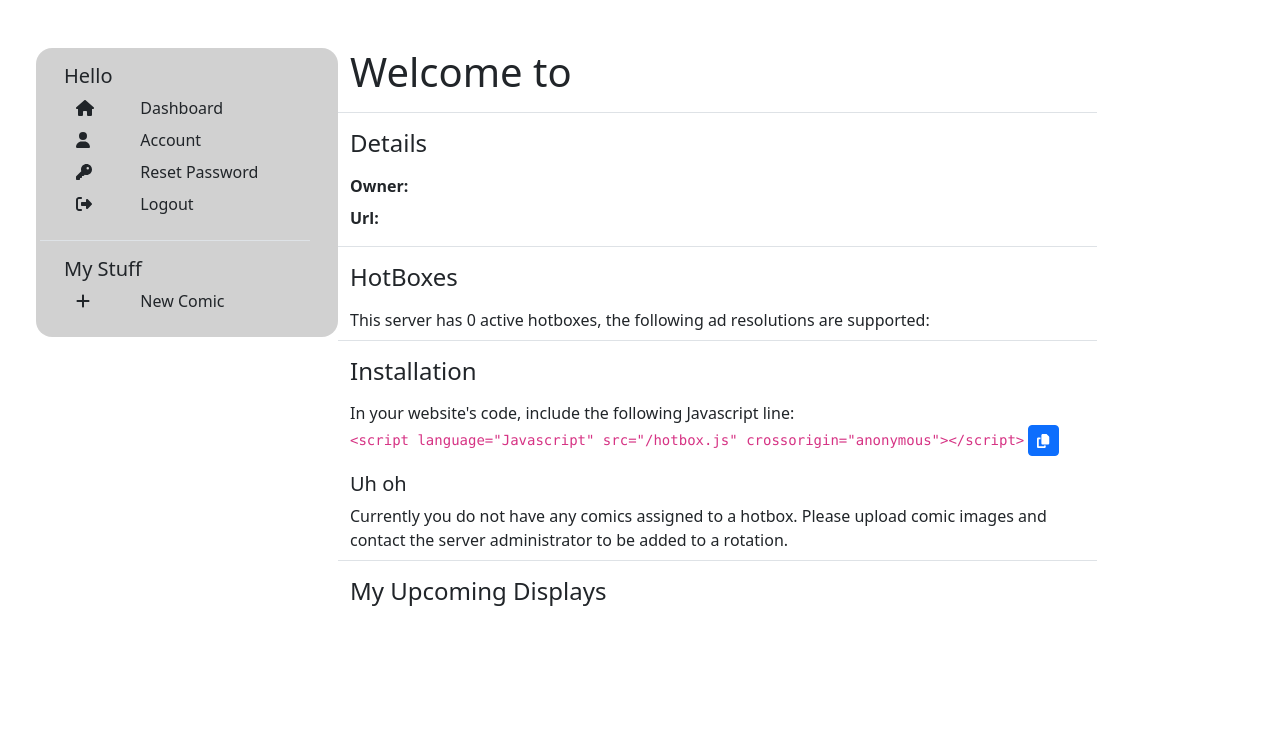
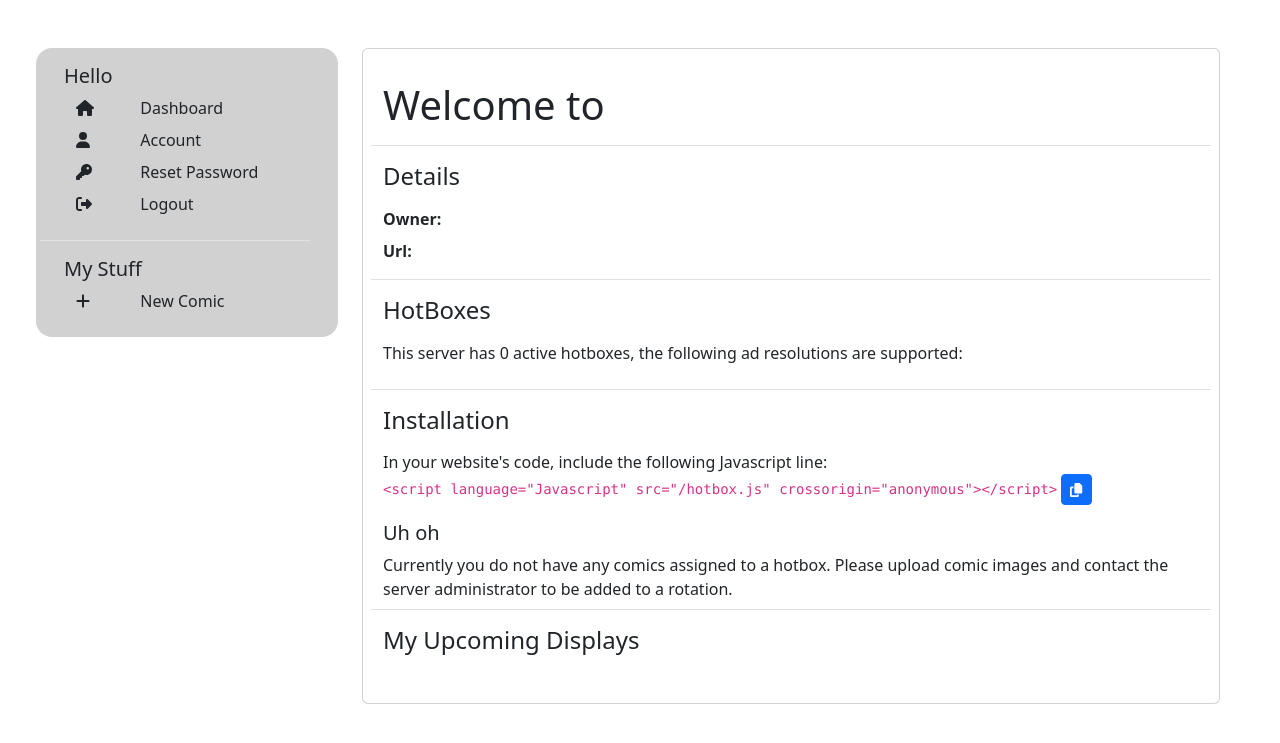
Before and after one commit to clickthulu/comic-hotbox, a Symfony app: template templates/dashboard/index.html.twig in a window 1280 px wide. Shown: the top 743 px of the page. Run offline with Twig, Linux system fonts and the light colour scheme; the template is opened without the code that fills it, so the values that code supplies are empty; some libraries are stand-ins or nearby versions.

Commit message:
Front page and pops

```diff
--- a/public/css/style.css
+++ b/public/css/style.css
@@ -22,3 +22,28 @@
     height: 120px;
     cursor: pointer;
 }
+
+
+.pop-list {
+    position: fixed;
+    top: 50px;
+    right: 50px;
+    width: 350px;
+    z-index: 9999;
+}
+
+.pop {
+    position: relative;
+    border: 2px solid var(--white);
+    border-radius: 16px;
+}
+
+.info-pop {
+    background-color: rgba(38,146,0,75%) !important;
+    color: var(--white)FFF !important;
+}
+
+.error-pop {
+    background-color: #ff0000 !important;
+    color: var(--white)FFF !important;
+}
--- a/templates/dashboard/index.html.twig
+++ b/templates/dashboard/index.html.twig
@@ -3,8 +3,10 @@
 {% block title %}HotBox Dashboard{% endblock %}
 
 {% block body %}
-    <div class="col align-items-center justify-content-center pt-5">
-        <div class="col-10" id="hb-createupdate-hotbox">
+<div class="container">
+    <div class="card mt-5 p-3 col offset">
+        <div class="row" id="register-staff-screen">
+            <div class="col  p-3" id="hb-createupdate-hotbox">
             <div class="row mb-3 border-bottom">
                 <h1 class="mb-3">Welcome to {{ settings.get('server_name').value }}</h1>
             </div>
@@ -25,7 +27,7 @@
                         <h4>HotBoxes</h4>
                     </div>
                     <div class="row mb-2">
-                        <div class="col">
+                        <div class="col mb-3">
                             This server has {{ hotboxes|length }} active hotboxes, the following ad resolutions are supported:
                         </div>
                     </div>
@@ -35,7 +37,7 @@
                             {% set allowedHotbox = allowedHotbox + 1 %}
                         {% endif %}
                         <div class="row mb-2">
-                            <div class="col-4"><b>{{ hotbox.name }}:</b></div>
+                            <div class="col-3 text-end"><b>{{ hotbox.name }}:</b></div>
                             <div class="col">{{ hotbox.imageWidth }} x {{ hotbox.imageHeight }}</div>
                         </div>
                     {% endfor %}
@@ -57,7 +59,7 @@
                             </div>
                         </div>
                     {% else %}
-                        <div class="row mb-2">
+                        <div class="row mb-3">
                             <div class="col">
                                 Insert this piece of code where you want your HotBox:
                             </div>
@@ -65,7 +67,7 @@
                         {% for hotbox in hotboxes %}
                             {% if hotbox.getUserAllowed(app.user) %}
                                 <div class="row mb-2">
-                                    <div class="col-4"><b>{{ hotbox.name }}</b></div>
+                                    <div class="col-3 text-end"><b>{{ hotbox.name }}:</b></div>
                                     <div class="col"><code id="copytext-hb-{{ hotbox.id }}">&lt;div class="hotbox" data-hotbox="{{ hotbox.code }}"&gt;&lt;/div&gt;</code>
                                         <button class="btn btn-sm btn-primary copytext-button" data-target="copytext-hb-{{ hotbox.id }}" title="Copy to Clipboard"><i class="fas fa-copy"></i></button>
                                     </div>
@@ -112,10 +114,11 @@
                 </div>
 
 
+    </div>
             </div>
-
         </div>
     </div>
+</div>
 {% endblock %}
 
 
```
Also changed, not shown: public/js/common.js (+27 -7 lines).
